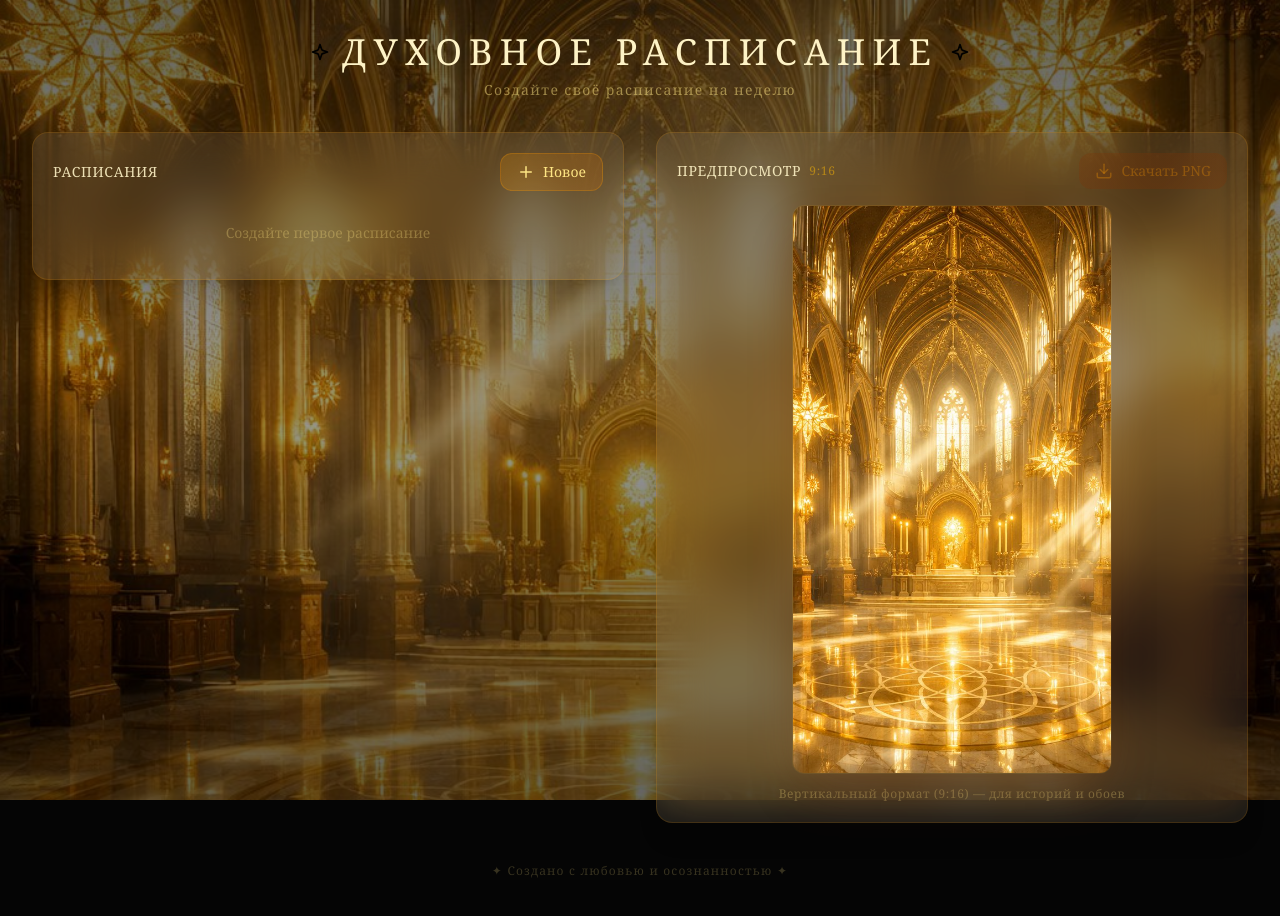
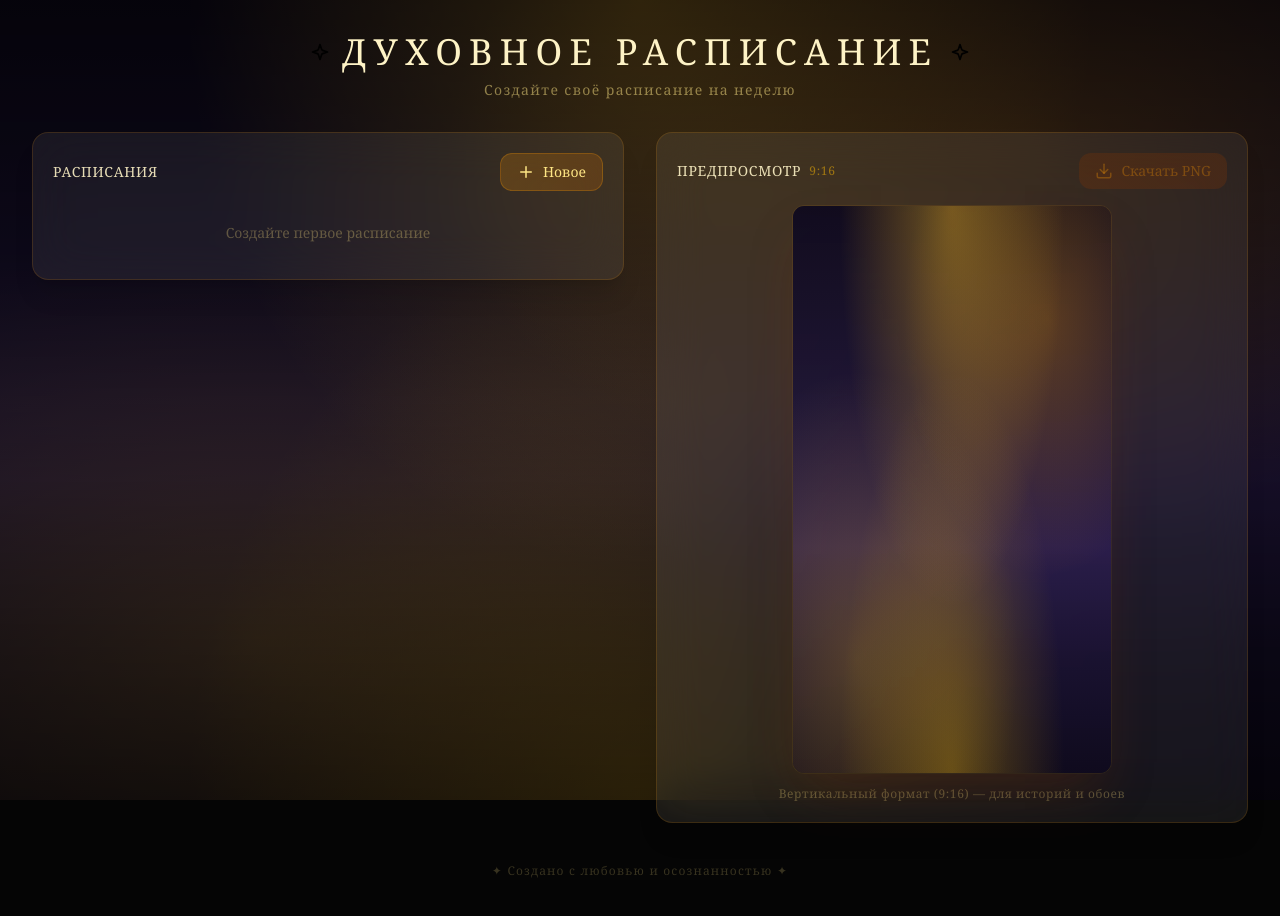
Before and after one commit to Sequr1/chedule, a React (Vite) app: page / in a window 1280 px wide. Shown: the top 916 px of the page. Built offline with nearby package versions, Linux system fonts and the light colour scheme.

Commit message:
Update App.tsx

```diff
--- a/src/App.tsx
+++ b/src/App.tsx
@@ -58,8 +58,34 @@ const ICON_OPTIONS = [
   { value: '🧵', label: 'Нити' },
 ];
 
-export const BG_VERTICAL = '/images/luxury-background.jpg';
-export const BG_HORIZONTAL = '/images/bg-horizontal.jpg';
+// CSS backgrounds instead of images for reliable html2canvas capture
+export const CSS_BG_VERTICAL = `
+  radial-gradient(ellipse at 50% 0%, rgba(251, 191, 36, 0.4) 0%, transparent 50%),
+  radial-gradient(ellipse at 80% 20%, rgba(245, 158, 11, 0.3) 0%, transparent 40%),
+  radial-gradient(ellipse at 20% 80%, rgba(251, 191, 36, 0.25) 0%, transparent 45%),
+  radial-gradient(ellipse at 50% 100%, rgba(234, 179, 8, 0.35) 0%, transparent 50%),
+  linear-gradient(180deg,
+    rgba(15, 10, 30, 0.95) 0%,
+    rgba(26, 18, 50, 0.9) 30%,
+    rgba(45, 30, 80, 0.85) 60%,
+    rgba(26, 18, 50, 0.9) 80%,
+    rgba(15, 10, 30, 0.95) 100%
+  )
+`;
+
+export const CSS_BG_HORIZONTAL = `
+  radial-gradient(ellipse at 10% 50%, rgba(251, 191, 36, 0.3) 0%, transparent 40%),
+  radial-gradient(ellipse at 90% 50%, rgba(245, 158, 11, 0.3) 0%, transparent 40%),
+  radial-gradient(ellipse at 50% 0%, rgba(251, 191, 36, 0.25) 0%, transparent 50%),
+  radial-gradient(ellipse at 50% 100%, rgba(234, 179, 8, 0.3) 0%, transparent 50%),
+  linear-gradient(90deg,
+    rgba(15, 10, 30, 0.95) 0%,
+    rgba(26, 18, 50, 0.88) 25%,
+    rgba(45, 30, 80, 0.85) 50%,
+    rgba(26, 18, 50, 0.88) 75%,
+    rgba(15, 10, 30, 0.95) 100%
+  )
+`;
 
 // ==================== HELPERS ====================
 const pad = (n: number) => n.toString().padStart(2, '0');
@@ -470,9 +496,6 @@ function App() {
   const [scheduleTitle, setScheduleTitle] = useState('');
   const [isGenerating, setIsGenerating] = useState(false);
 
-  // Background images as data URLs for html2canvas compatibility
-  const [bgImages, setBgImages] = useState<{ vertical: string; horizontal: string } | null>(null);
-
   // New item
   const [newHour, setNewHour] = useState(8);
   const [newMinute, setNewMinute] = useState(0);
@@ -481,39 +504,6 @@ function App() {
   const [newIcon, setNewIcon] = useState('✨');
 
   const previewRef = useRef<HTMLDivElement>(null);
-
-  // Load background images as data URLs for html2canvas
-  useEffect(() => {
-    const loadImages = async () => {
-      try {
-        const [verticalBlob, horizontalBlob] = await Promise.all([
-          fetch(BG_VERTICAL).then(r => r.blob()),
-          fetch(BG_HORIZONTAL).then(r => r.blob())
-        ]);
-
-        const verticalDataUrl = await new Promise<string>((resolve, reject) => {
-          const reader = new FileReader();
-          reader.onloadend = () => resolve(reader.result as string);
-          reader.onerror = reject;
-          reader.readAsDataURL(verticalBlob);
-        });
-
-        const horizontalDataUrl = await new Promise<string>((resolve, reject) => {
-          const reader = new FileReader();
-          reader.onloadend = () => resolve(reader.result as string);
-          reader.onerror = reject;
-          reader.readAsDataURL(horizontalBlob);
-        });
-
-        setBgImages({ vertical: verticalDataUrl, horizontal: horizontalDataUrl });
-      } catch (error) {
-        console.error('Failed to load background images:', error);
-        // Fallback to paths
-        setBgImages({ vertical: BG_VERTICAL, horizontal: BG_HORIZONTAL });
-      }
-    };
-    loadImages();
-  }, []);
 
   // Load schedules
   useEffect(() => {
@@ -627,17 +617,6 @@ function App() {
     persist({ ...current, days: newDays });
   };
 
-  // Preload image before generating
-  const preloadImage = (src: string): Promise<HTMLImageElement> => {
-    return new Promise((resolve, reject) => {
-      const img = new Image();
-      img.crossOrigin = 'anonymous';
-      img.onload = () => resolve(img);
-      img.onerror = reject;
-      img.src = src + '?t=' + Date.now(); // Cache bust
-    });
-  };
-
   // Generate
   const generateImage = async () => {
     if (!previewRef.current) return;
@@ -646,15 +625,8 @@ function App() {
       // Wait for fonts
       await document.fonts.ready;
 
-      // Preload background image
-      try {
-        await preloadImage(bgImage);
-      } catch (e) {
-        console.warn('Image preload failed, continuing anyway:', e);
-      }
-
-      // Small delay to ensure image is rendered
-      await new Promise(r => setTimeout(r, 300));
+      // Small delay to ensure everything is rendered
+      await new Promise(r => setTimeout(r, 500));
 
       const canvas = await html2canvas(previewRef.current, {
         scale: 2,
@@ -663,7 +635,7 @@ function App() {
         allowTaint: true,
         logging: false,
         imageTimeout: 15000,
-        foreignObjectRendering: false,
+        foreignObjectRendering: true,
         ignoreElements: (el) => {
           const element = el as HTMLElement;
           return element.classList?.contains('no-capture') ?? false;
@@ -701,15 +673,15 @@ function App() {
     }
   };
 
-  const bgImage = bgImages ? (orientation === 'vertical' ? bgImages.vertical : bgImages.horizontal) : BG_VERTICAL;
   const aspectRatio = orientation === 'vertical' ? '9 / 16' : '16 / 9';
   const activeDayItems = current?.days[activeDay]?.items || [];
   const weekDates = current ? getWeekDates(current.weekStart) : [];
+  const previewBg = orientation === 'vertical' ? CSS_BG_VERTICAL : CSS_BG_HORIZONTAL;
 
   return (
     <div className="min-h-screen relative overflow-x-hidden">
-      {/* Background */}
-      <div className="fixed inset-0 bg-cover bg-center z-0" style={{ backgroundImage: `url(${bgImages?.vertical || BG_VERTICAL})` }} />
+      {/* Background - CSS gradients for reliable capture */}
+      <div className="fixed inset-0 z-0" style={{ background: CSS_BG_VERTICAL }} />
       <div className="fixed inset-0 bg-gradient-to-b from-black/60 via-black/40 to-black/60 z-0" />
 
       {/* Content */}
@@ -992,14 +964,8 @@ function App() {
                   <div
                     ref={previewRef}
                     className="absolute inset-0 flex flex-col"
+                    style={{ background: previewBg }}
                   >
-                    <img
-                      src={bgImage}
-                      alt=""
-                      crossOrigin="anonymous"
-                      className="absolute inset-0 w-full h-full object-cover"
-                      style={{ pointerEvents: 'none' }}
-                    />
                     <div className="absolute inset-0 flex flex-col">
                       {orientation === 'vertical' ? (
                         <PreviewVertical schedule={current} />
```
